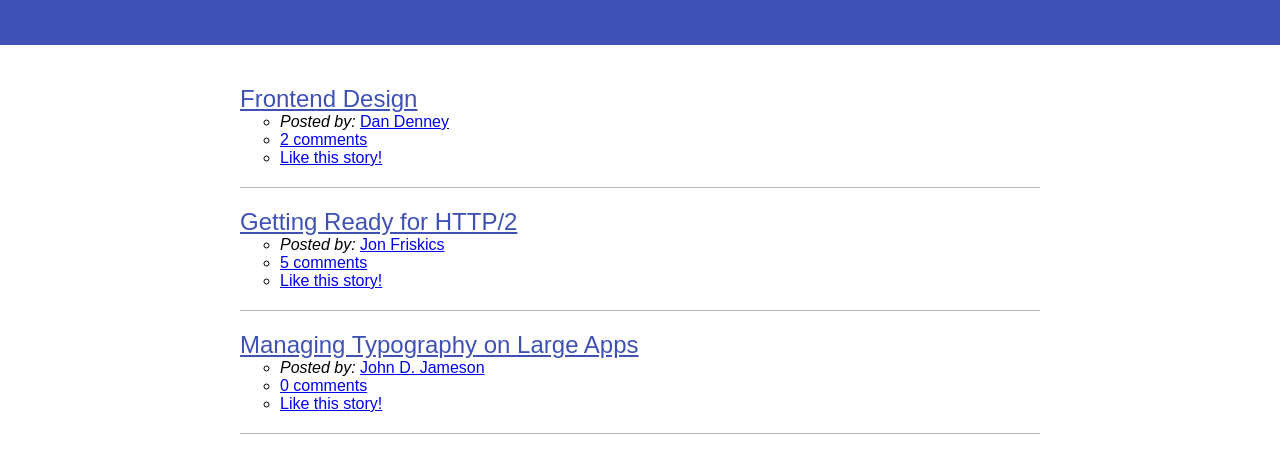
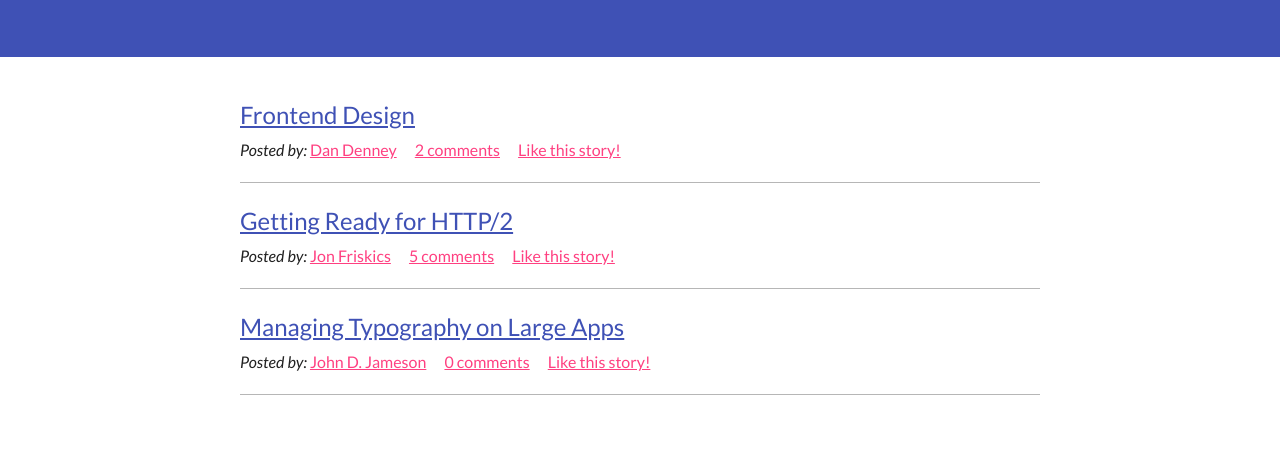
Before and after one commit to gzagatti/interactive_website, a plain HTML site: page index.html in a window 1280 px wide. Shown: the part 142-592 px from the top of the page. Drawn offline with Linux system fonts and the light colour scheme.

Commit message:
Style news meta

```diff
--- a/index.html
+++ b/index.html
@@ -3,6 +3,8 @@
   <head>
     <title>Front-end News</title>
     <meta charset="utf-8">
+    <link href='https://fonts.googleapis.com/css?family=Montserrat:700' rel='stylesheet' type='text/css'>
+    <link href='https://fonts.googleapis.com/css?family=Lato:400,400italic,700' rel='stylesheet' type='text/css'>
     <link rel="stylesheet" href="normalize.css">
     <link rel="stylesheet" href="main.css">
   </head>
--- a/main.css
+++ b/main.css
@@ -18,7 +18,10 @@
 ------------------------------------------------------------------------------*/
 
 body {
-
+    color: #212121;
+    font-family: 'Lato', sans-serif;
+    font-size: 16px;
+    line-height: 1.5;
 }
 
 h1, h2, h3, h4, h5, h6 {
@@ -30,10 +33,17 @@ p {
 }
 
 a {
-
+    color: #ff4081;
 }
 
-ol {
+a:hover,
+a:active,
+a:focus {
+    color: #212121;
+}
+
+
+ol, ul {
     margin: 0;
     padding: 0;
     list-style-type: none;
@@ -78,7 +88,14 @@ li {
 
 .news-link {
     color: #3f51b5;
+    display: block;
     font-size: 24px;
+    margin-bottom: 5px;
+}
+
+.news-meta-item {
+    display: inline;
+    margin-right: 15px;
 }
 
 /*------------------------------------------------------------------------------
```
Also changed, not shown: 1 other file.
